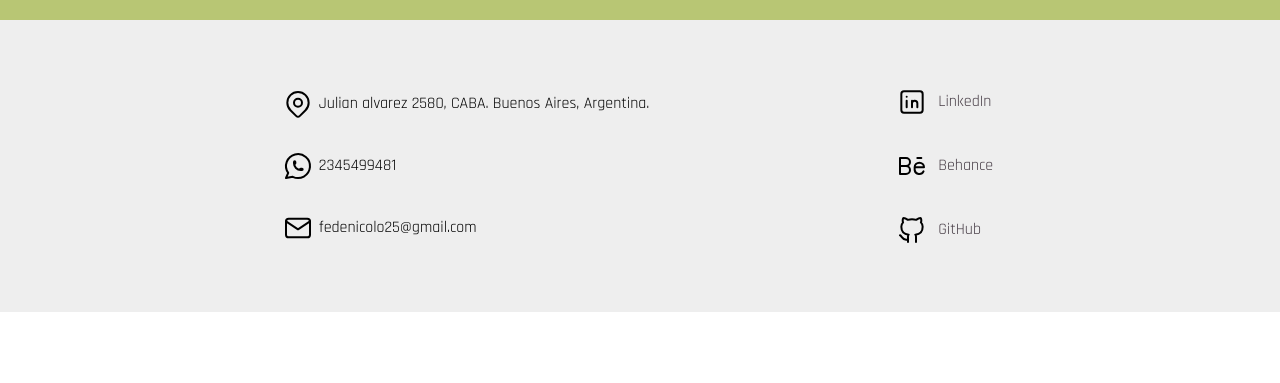
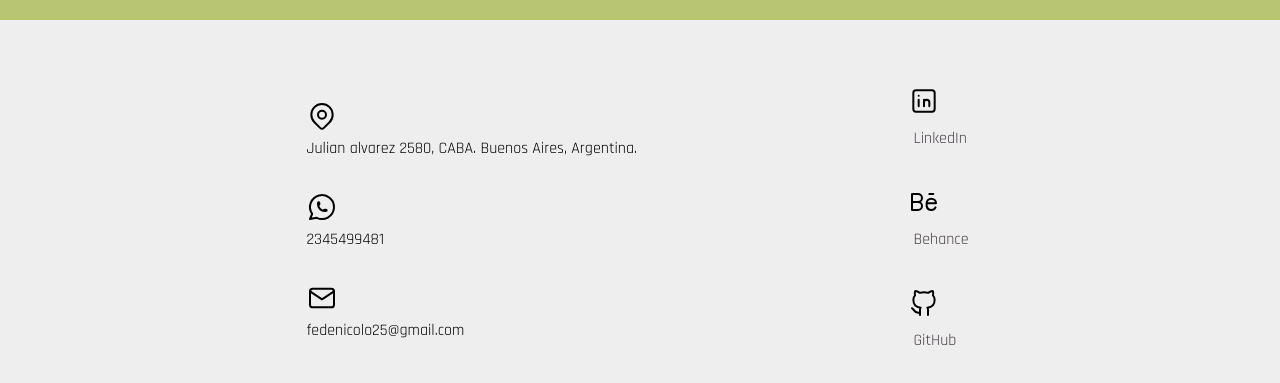
Before and after one commit to FedericoNiColo/PORFOLIO-FN, a Next.js app: page / in a window 1280 px wide. Shown: the part 2653-3036 px from the top of the page. Before the commit the page ends 2965 px from the top, so only its background shows below. Built offline with nearby package versions, Linux system fonts and the light colour scheme; no server answers; the database is empty.

Commit message:
cambios en estilos

```diff
--- a/componentes/Footer.js
+++ b/componentes/Footer.js
@@ -3,7 +3,7 @@
     return (
         <footer id="contacto" className="pie animate__animated animate__zoomIn">
             <div>
-                <div className='flex'>
+                <div className='flexFooter'>
                     <svg xmlns="http://www.w3.org/2000/svg" class="icon icon-tabler icon-tabler-map-pin" width="32"
                         height="32" viewBox="0 0 24 24" stroke-width="1.5" stroke="#000000" fill="none"
                         stroke-linecap="round" stroke-linejoin="round">
@@ -13,7 +13,7 @@
                     </svg> Julian alvarez 2580, CABA. Buenos Aires, Argentina.
                 </div>
 
-                <div className='flex'>
+                <div className='flexFooter'>
                     <svg xmlns="http://www.w3.org/2000/svg" class="icon icon-tabler icon-tabler-brand-whatsapp" width="32"
                         height="32" viewBox="0 0 24 24" stroke-width="1.5" stroke="#000000" fill="none"
                         stroke-linecap="round" stroke-linejoin="round">
@@ -24,7 +24,7 @@
                     </svg> 2345499481
                 </div>
 
-                <div className='flex'>
+                <div className='flexFooter'>
                     <svg xmlns="http://www.w3.org/2000/svg" class="icon icon-tabler icon-tabler-mail" width="32" height="32"
                         viewBox="0 0 24 24" stroke-width="1.5" stroke="#000000" fill="none" stroke-linecap="round"
                         stroke-linejoin="round">
@@ -36,7 +36,7 @@
             </div>
 
             <div>
-                <div className='flex'>
+                <div className='flexFooter'>
                     <svg xmlns="http://www.w3.org/2000/svg" class="icon icon-tabler icon-tabler-brand-linkedin" width="32"
                         height="32" viewBox="0 0 24 24" stroke-width="1.5" stroke="#000000" fill="none"
                         stroke-linecap="round" stroke-linejoin="round">
@@ -50,7 +50,7 @@
                     <a href="https://www.linkedin.com/in/federico-ni-col%C3%B3-61b1011b8/" target="_blank">LinkedIn</a>
                 </div>
 
-                <div className='flex'>
+                <div className='flexFooter'>
                     <svg xmlns="http://www.w3.org/2000/svg" class="icon icon-tabler icon-tabler-brand-behance" width="32"
                         height="32" viewBox="0 0 24 24" stroke-width="1.5" stroke="#000000" fill="none"
                         stroke-linecap="round" stroke-linejoin="round">
@@ -63,7 +63,7 @@
                     <a href="https://www.behance.net/gallery/132177317/Portfolio-Personal" target="_blank">Behance</a>
                 </div>
 
-                <div className='flex'>
+                <div className='flexFooter'>
                     <svg xmlns="http://www.w3.org/2000/svg" class="icon icon-tabler icon-tabler-brand-github" width="32"
                         height="32" viewBox="0 0 24 24" stroke-width="1.5" stroke="#000000" fill="none"
                         stroke-linecap="round" stroke-linejoin="round">
--- a/componentes/ModalWebs.js
+++ b/componentes/ModalWebs.js
@@ -68,9 +68,9 @@
                                         <p>{descripcion}</p>
                                     </div>
 
-                                    <div className="mt-6 flex flex-row justify-center gap-10 p-2">
+                                    <div className="mt-6 flex flex-row justify-center gap-2 p-2">
                                         <div
-                                            className="flex items-center g-3 rounded-md border border-transparent px-4 py-4 text-2xl md:text-3xl font-medium text-gray-900 hover:border-b-emerald-700 hover:border-b-4 focus:outline-none focus-visible:ring-2 focus-visible:ring-blue-500 focus-visible:ring-offset-2"
+                                            className="flex   items-center g-3 rounded-md border border-transparent px-4 py-4 text-2xl md:text-3xl font-medium text-gray-900 hover:border-b-emerald-700 hover:border-b-4 focus:outline-none focus-visible:ring-2 focus-visible:ring-blue-500 focus-visible:ring-offset-2"
                                         >
                                             <svg xmlns="http://www.w3.org/2000/svg" class="icon icon-tabler icon-tabler-arrow-up-right" width="36" height="36" viewBox="0 0 24 24" stroke-width="1.5" stroke="#B8C674" fill="none" stroke-linecap="round" stroke-linejoin="round">
                                                 <path stroke="none" d="M0 0h24v24H0z" fill="none" />
--- a/styles/globals.css
+++ b/styles/globals.css
@@ -769,7 +769,7 @@
   border-top: 4rem solid var(--verde);
 }
 
-.flex {
+.flexFooter {
   display: flex;
   flex-direction: column;
   align-items: flex-start;
```
